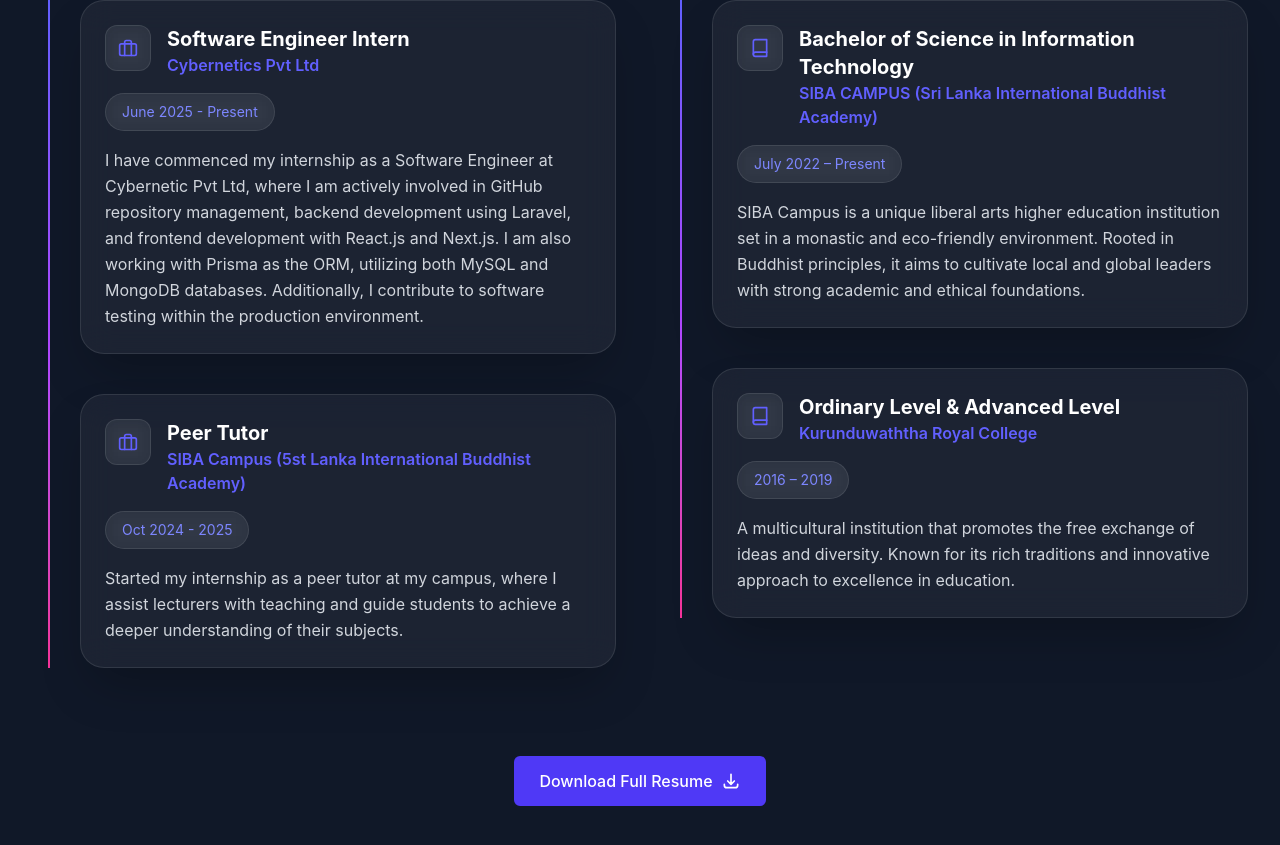
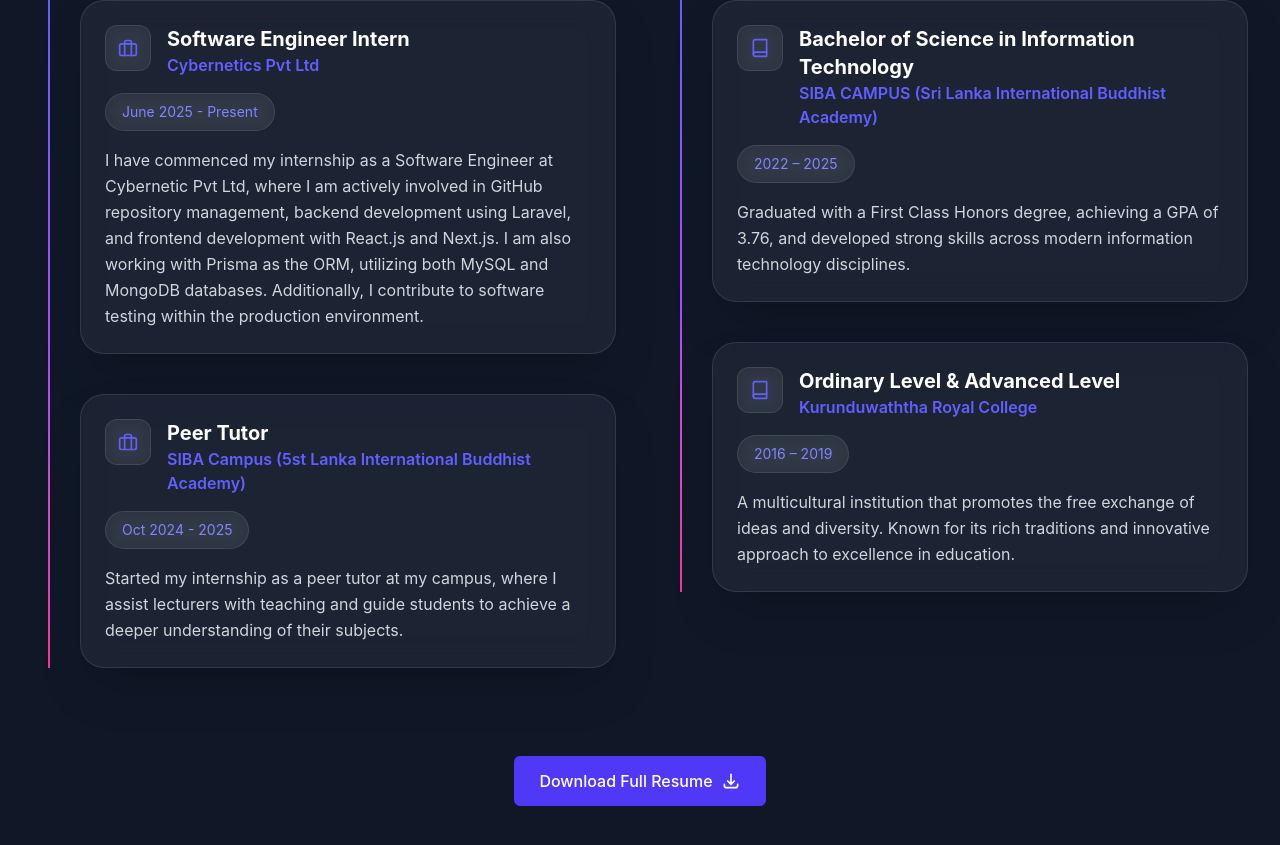
Before and after one commit to razorisuru/web, a React (Vite) app: page / in a window 1280 px wide. Shown: the part 2648-3493 px from the top of the page. Built offline with nearby package versions, Linux system fonts and the light colour scheme.

Commit message:
Update App.jsx

```diff
--- a/src/App.jsx
+++ b/src/App.jsx
@@ -1273,9 +1273,9 @@
     {
       degree: "Bachelor of Science in Information Technology",
       institution: "SIBA CAMPUS (Sri Lanka International Buddhist Academy)",
-      period: "July 2022 – Present",
+      period: "2022 – 2025",
       description:
-        "SIBA Campus is a unique liberal arts higher education institution set in a monastic and eco-friendly environment. Rooted in Buddhist principles, it aims to cultivate local and global leaders with strong academic and ethical foundations.",
+        "Graduated with a First Class Honors degree, achieving a GPA of 3.76, and developed strong skills across modern information technology disciplines.",
       icon: <FiBook className="text-indigo-500" size={20} />,
     },
     {
```
